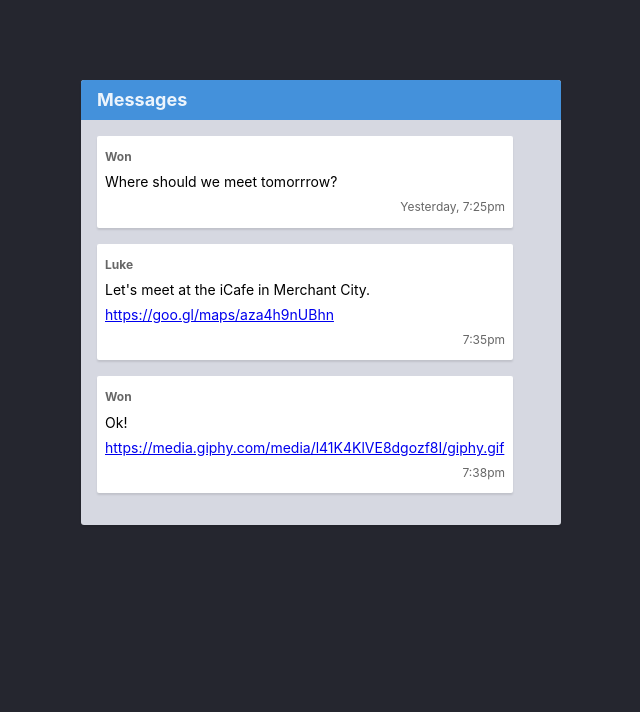
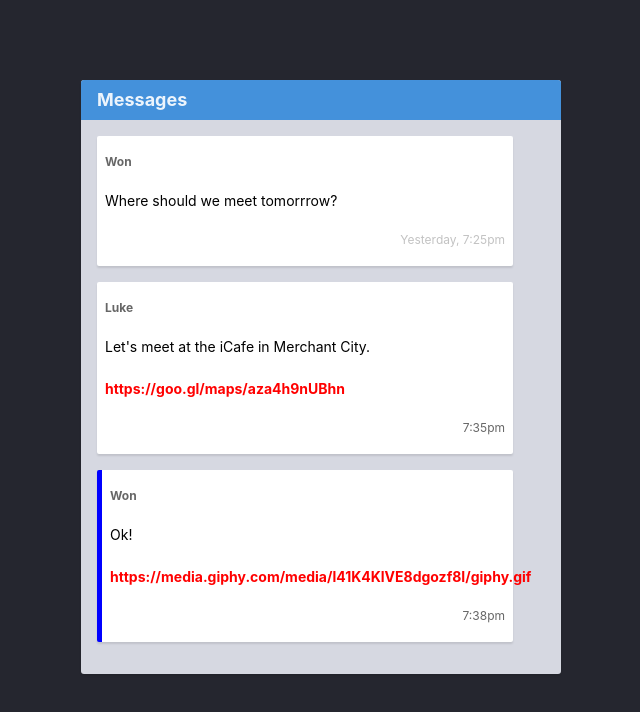
Before and after one commit to EssamShadadi/HTML-CSS-Git-Exercise, a website: page week-1/6-css-properties/index.html in a window 1280 px wide. Shown: the whole page, without its empty margins (319-959 px from the left). Drawn offline with Linux system fonts and the light colour scheme.

Commit message:
Completed 6-css-properties

```diff
--- a/week-1/6-css-properties/styles.css
+++ b/week-1/6-css-properties/styles.css
@@ -1 +1,18 @@
 /* Add your CSS code below */
+a{
+    color: red;
+    font-weight: bold;
+    text-decoration: none;
+}
+time{
+    font-size: 0.9rem;
+}
+.message--unread {
+    border-left: 5px blue solid;
+}
+.message__time--old{
+    opacity: 0.4;
+}
+.message{
+    line-height:3;
+}
```
